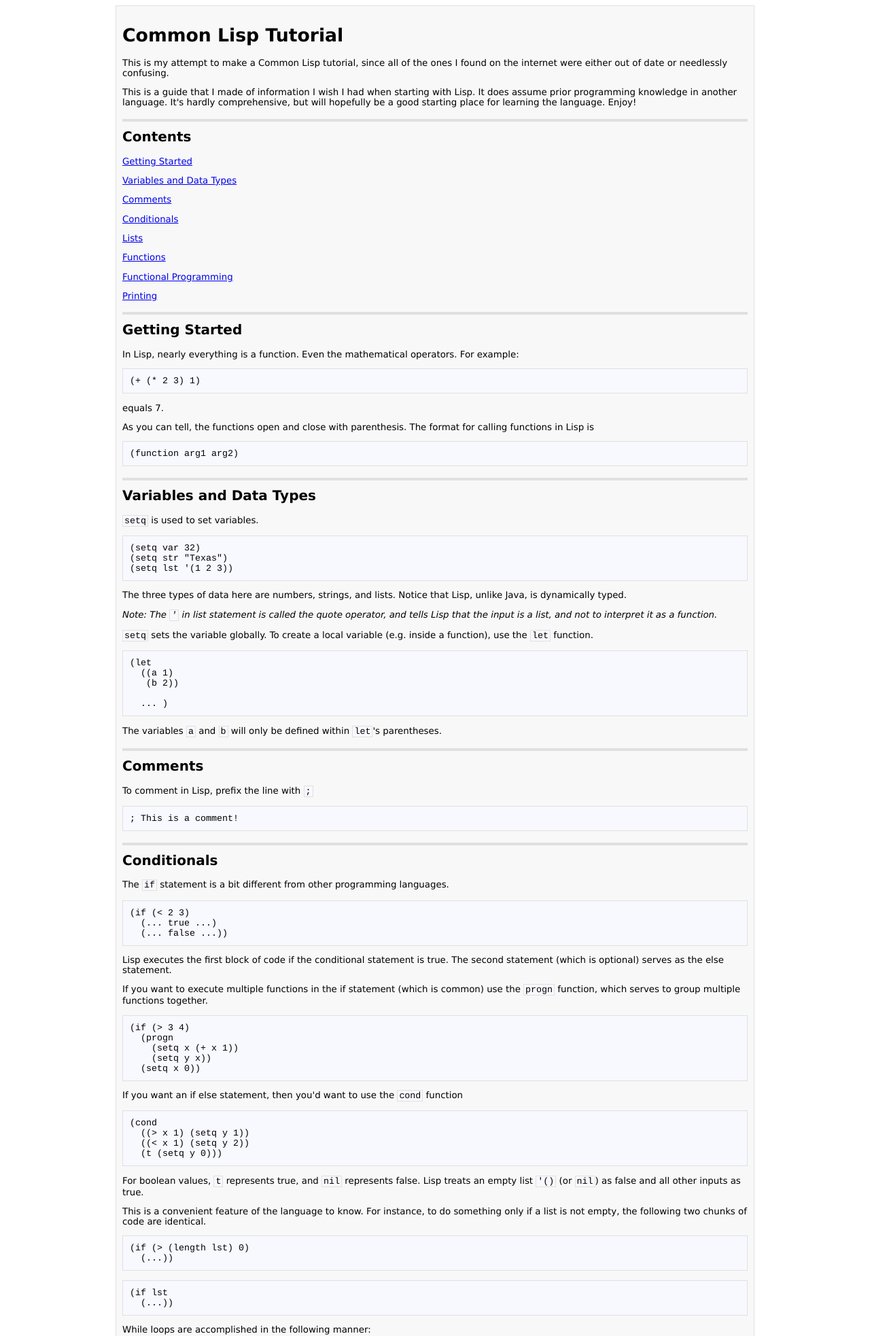
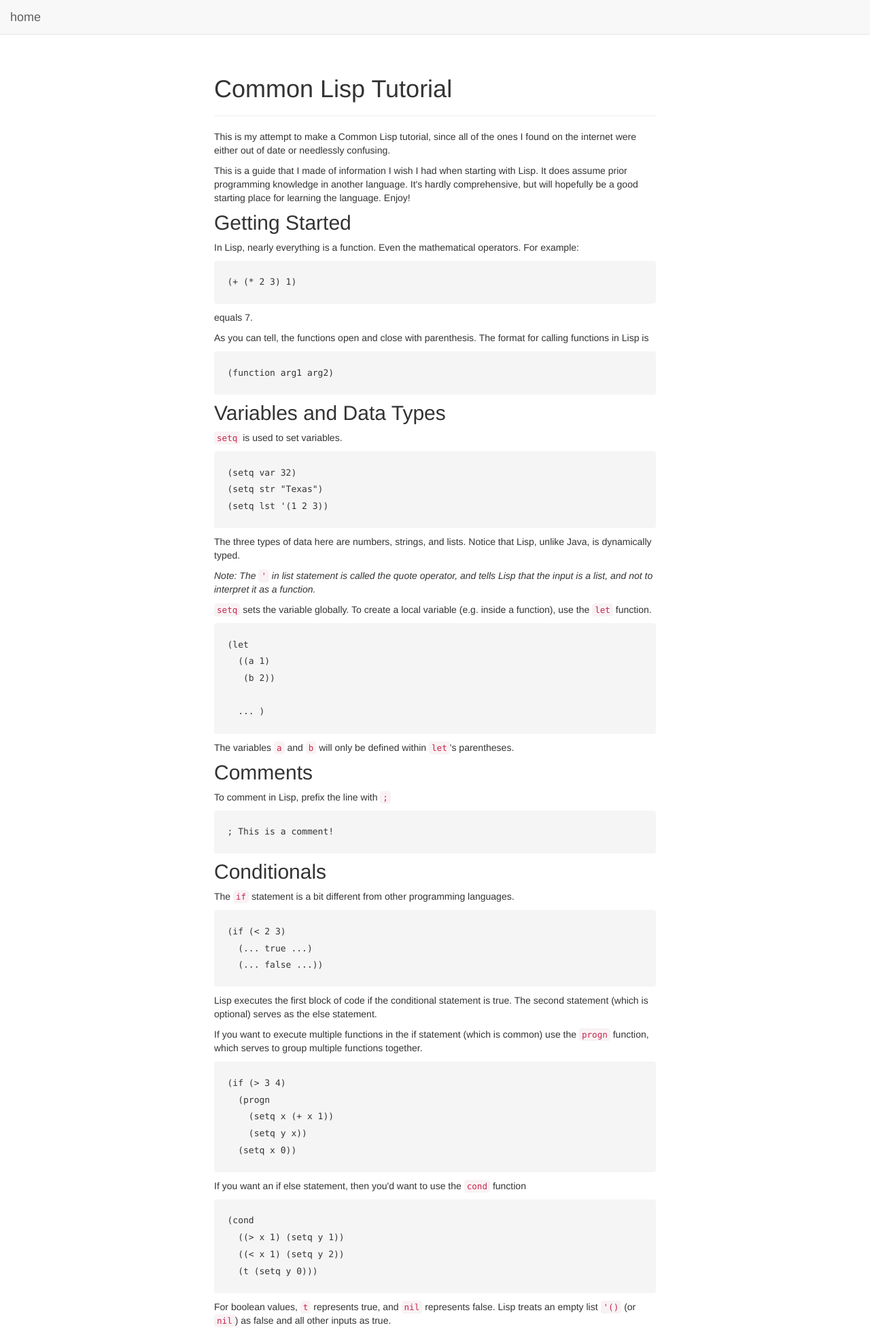
Before and after one commit to mtimkovich/maxtimkovich.com, a Flask app: template src/templates/lisp_tutorial.html in a window 1280 px wide. Shown: the top 1966 px of the page at 68% size. Run offline with Flask 2, Linux system fonts and the light colour scheme; the template is opened without the code that fills it, so the values that code supplies are empty; some libraries are stand-ins or nearby versions.

Commit message:
updated tutorials to bootstrap

```diff
--- /dev/null
+++ b/src/static/tutorial.css
@@ -0,0 +1,19 @@
+h1, .h1,
+h2, .h2,
+h3, .h3,
+h4, .h4,
+h5, .h5,
+h6, .h6 {
+    margin-top: 0;
+    font-family: "Helvetica Neue", Helvetica, Arial, sans-serif;
+    font-weight: normal;
+    color: #333;
+}
+
+.post pre { margin-bottom: 20px }
+.prettyprint {
+    overflow-x: auto;
+    padding: 1.5em;
+    border: 0;
+    line-height: 1.9em;
+}
--- a/src/templates/index.html
+++ b/src/templates/index.html
@@ -28,7 +28,7 @@
         <p>Get the most played tracks for a SoundCloud artist.</p>
 
         <h4><a href={{url_for('show', page='python_tutorial')}}>Python Tutorial</a></h4>
-        <p>Python 2.7 guide guide for physics majors.</p>
+        <p>Python guide for physics majors.</p>
 
         <h4><a href={{url_for('show', page='random_caps')}}>RaNDOm CaPs</a></h4>
         <p>GEnErate gaRbage LikE THiS.</p>
--- a/src/templates/lisp_tutorial.html
+++ b/src/templates/lisp_tutorial.html
@@ -1,46 +1,37 @@
-<!DOCTYPE html
-PUBLIC "-//W3C//DTD XHTML 1.0 Strict//EN"
-"http://www.w3.org/TR/xhtml1/DTD/xhtml1-strict.dtd">
-<html xmlns="http://www.w3.org/1999/xhtml">
-<head>
-<meta http-equiv="Content-Type" content="text/html; charset=utf-8" />
+{% extends "base.html" %}
+{% block title %}Common Lisp Tutorial{% endblock %}
+{% block header %}Common Lisp Tutorial{% endblock %}
+{% block head %}
+<link rel="stylesheet" href="{{url_for('static', filename='tutorial.css')}}">
+<style>
 
-<link rel="stylesheet"
-href="/static/github.css" />
-<link rel="shortcut icon" type="image/png" href="/img/blank.png"/>
+h1, .h1,
+h2, .h2,
+h3, .h3,
+h4, .h4,
+h5, .h5,
+h6, .h6 {
+    margin-top: 0;
+    font-family: "Helvetica Neue", Helvetica, Arial, sans-serif;
+    font-weight: normal;
+    color: #333;
+}
 
-<title>Common Lisp Tutorial</title>
-</head>
-<body>
+.post pre { margin-bottom: 20px }
+.prettyprint {
+    overflow-x: auto;
+    padding: 1.5em;
+    border: 0;
+    line-height: 1.9em;
+}
+</style>
+{% endblock %}
 
-<div id="container">
-<div id="centered">
-<div id="article">
-<div class="page">
-
-<h1>Common Lisp Tutorial</h1>
+{% block content %}
 
 <p>This is my attempt to make a Common Lisp tutorial, since all of the ones I found on the internet were either out of date or needlessly confusing.</p>
 
 <p>This is a guide that I made of information I wish I had when starting with Lisp. It does assume prior programming knowledge in another language. It's hardly comprehensive, but will hopefully be a good starting place for learning the language. Enjoy!</p>
-
-<h2 id="contents">Contents</h2>
-
-<p><a href="#getting-started">Getting Started</a></p>
-
-<p><a href="#variables-and-data-types">Variables and Data Types</a></p>
-
-<p><a href="#comments">Comments</a></p>
-
-<p><a href="#conditionals">Conditionals</a></p>
-
-<p><a href="#lists">Lists</a></p>
-
-<p><a href="#functions">Functions</a></p>
-
-<p><a href="#functional-programming">Functional Programming</a></p>
-
-<p><a href="#printing">Printing</a></p>
 
 <h2 id="getting-started">Getting Started</h2>
 
@@ -285,6 +276,4 @@ for (let p of document.getElementsByTagName('pre')) {
 }
 </script>
 <script src="https://cdn.rawgit.com/google/code-prettify/master/loader/run_prettify.js"></script>
-
-</body>
-</html>
+{% endblock %}
```
Also changed, not shown: src/templates/python_tutorial.html (+18 -24 lines).
